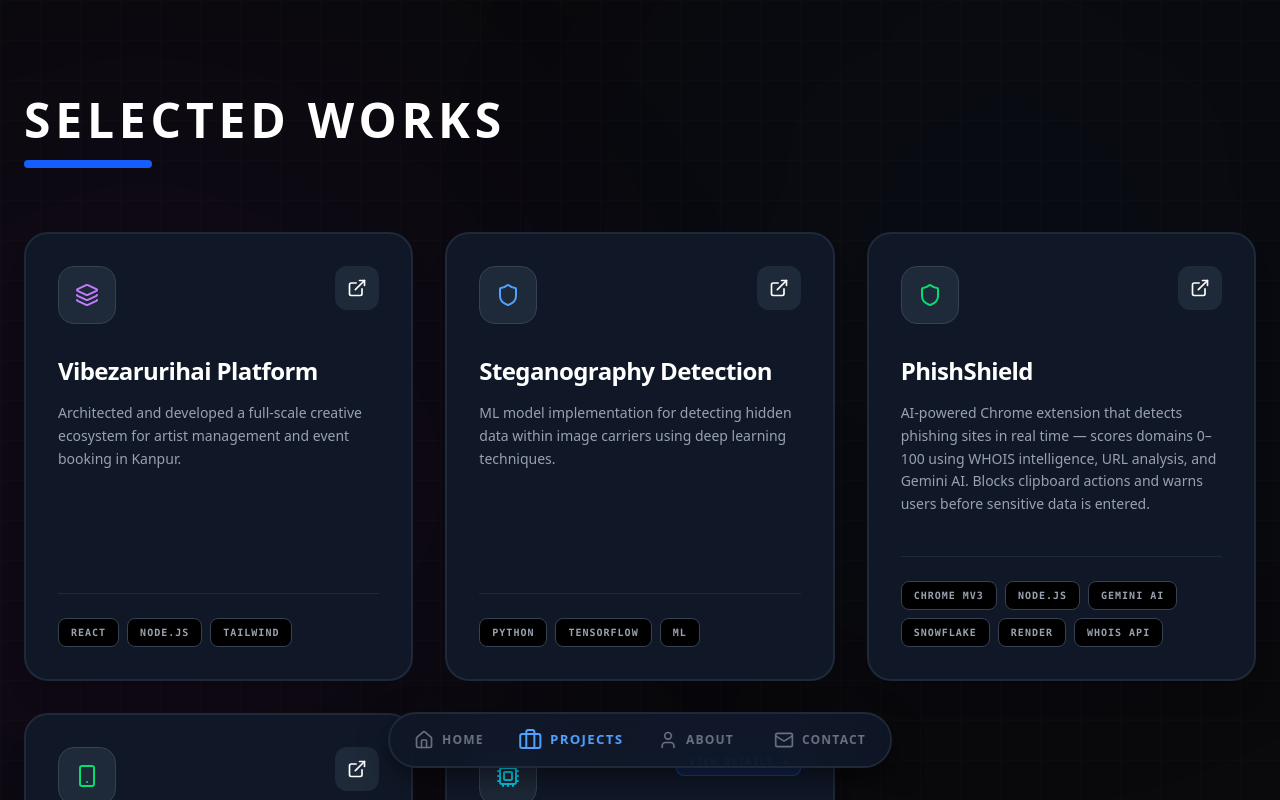
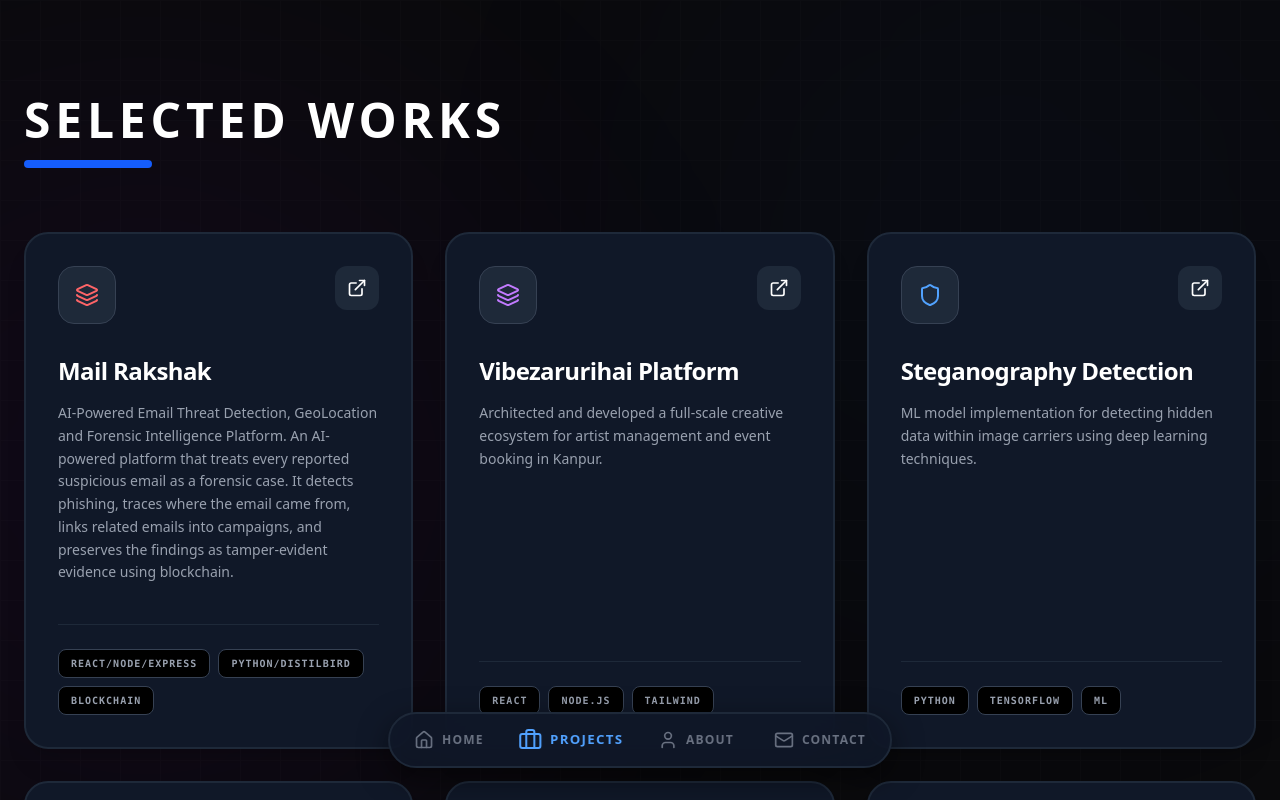
Before and after one commit to Hritik07/hritik-portfolio, a React (Vite) app: page / in a window 1280 px wide. Both pictures are taken after a click on the button "PROJECTS". Shown: the top 800 px of the page. Built offline with nearby package versions, Linux system fonts and the light colour scheme.

Commit message:
Added new project

```diff
--- a/src/sections/Projects.jsx
+++ b/src/sections/Projects.jsx
@@ -74,6 +74,13 @@ import { Layers, Shield, Smartphone, ExternalLink, Cpu } from 'lucide-react';
 
 const Projects = ({ onNavigate }) => {
   const projects = [
+    {
+      title: "Mail Rakshak",
+      desc: "AI-Powered Email Threat Detection, GeoLocation and Forensic Intelligence Platform. An AI-powered platform that treats every reported suspicious email as a forensic case. It detects phishing, traces where the email came from, links related emails into campaigns, and preserves the findings as tamper-evident evidence using blockchain.",
+      icon: <Layers className="text-red-400" />,
+      tags: ["React/Node/Express", "Python/Distilbird", "Blockchain"],
+      link: "https://mailrakshak.tech"
+    },
     {
       title: "Vibezarurihai Platform",
       desc: "Architected and developed a full-scale creative ecosystem for artist management and event booking in Kanpur.",
```
